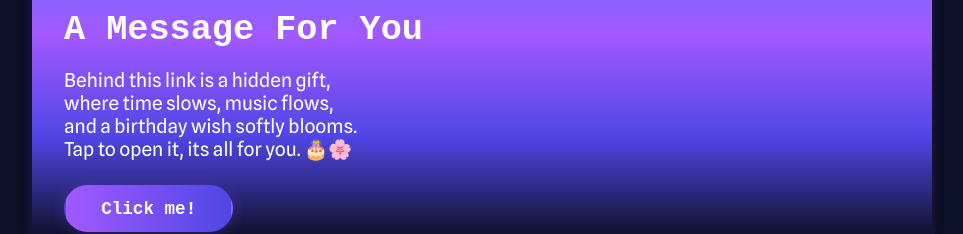
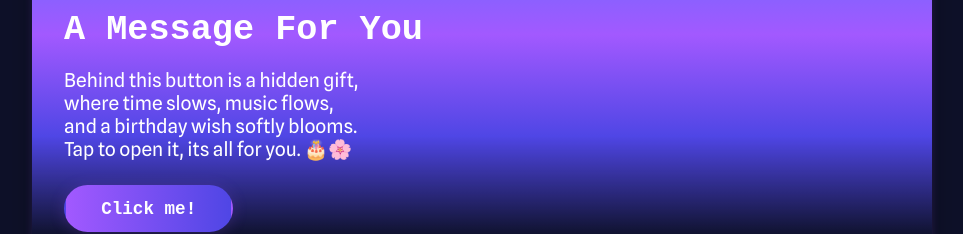
Before and after one commit to KatonaGergo/FoxyTunes, a React (Vite) app: page / in a window 1280 px wide. Shown: the part 1021-1255 px from the top of the page, without its empty margins (158-1121 px from the left). Built offline with nearby package versions, Linux system fonts and the light colour scheme; a web font is replaced by a local one.

Commit message:
target_blank

```diff
--- a/src/App.tsx
+++ b/src/App.tsx
@@ -119,8 +119,8 @@ function App() {
           onMouseLeave={() => handleCardMouseLeave(setMsgCardRotation)}
         >
           <h2>A Message For You</h2>
-          <p>Behind this link is a hidden gift, <br /> where time slows, music flows, <br /> and a birthday wish softly blooms. <br /> Tap to open it, its all for you. 🎂🌸</p>
-          <a href="https://birthday-q74i.onrender.com/">Click me!</a>
+          <p>Behind this button is a hidden gift, <br /> where time slows, music flows, <br /> and a birthday wish softly blooms. <br /> Tap to open it, its all for you. 🎂🌸</p>
+          <a href="https://birthday-q74i.onrender.com/" target="_blank" rel="noopener noreferrer">Click me!</a>
         </motion.div>
       </section>
       {/* About the app Section */}
```
